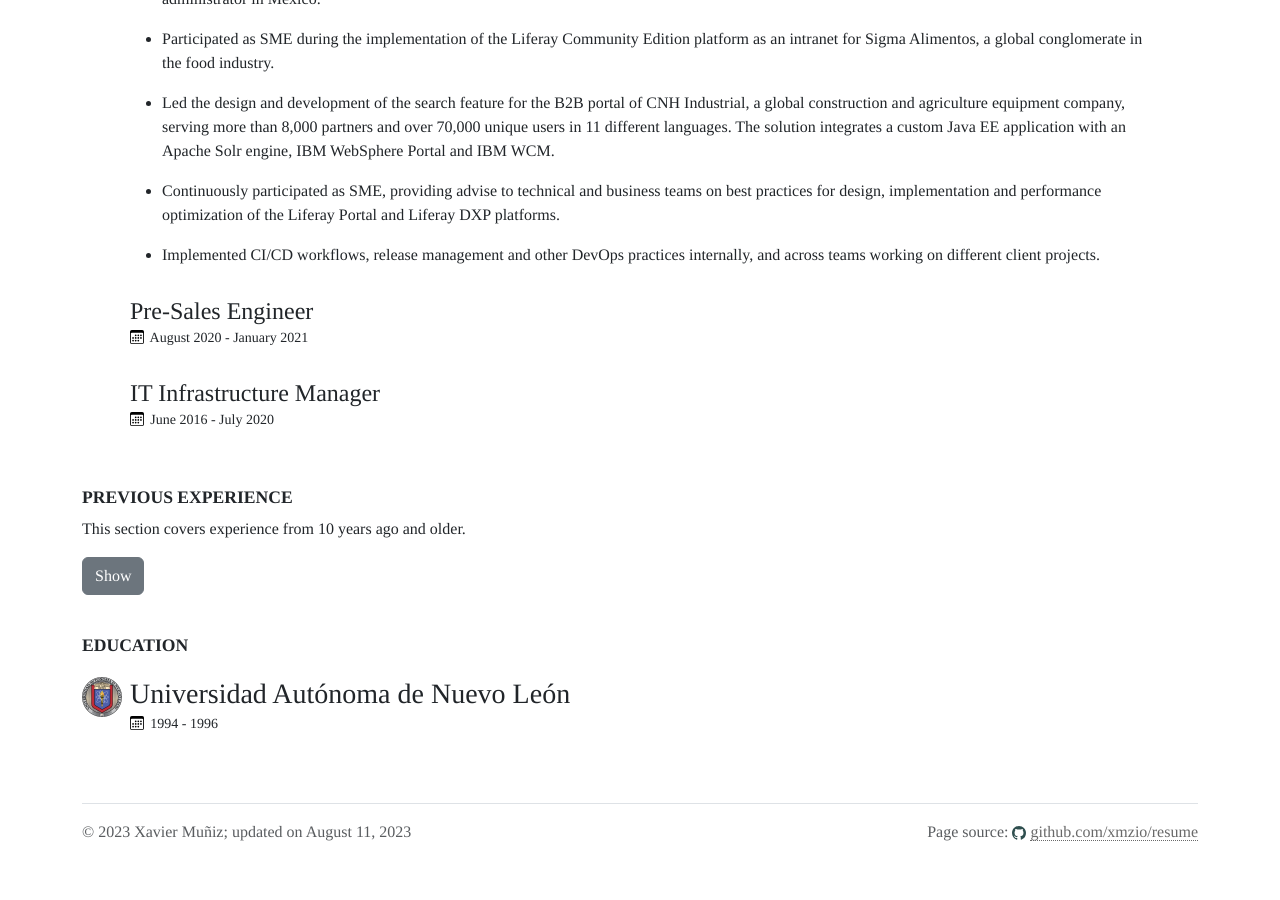
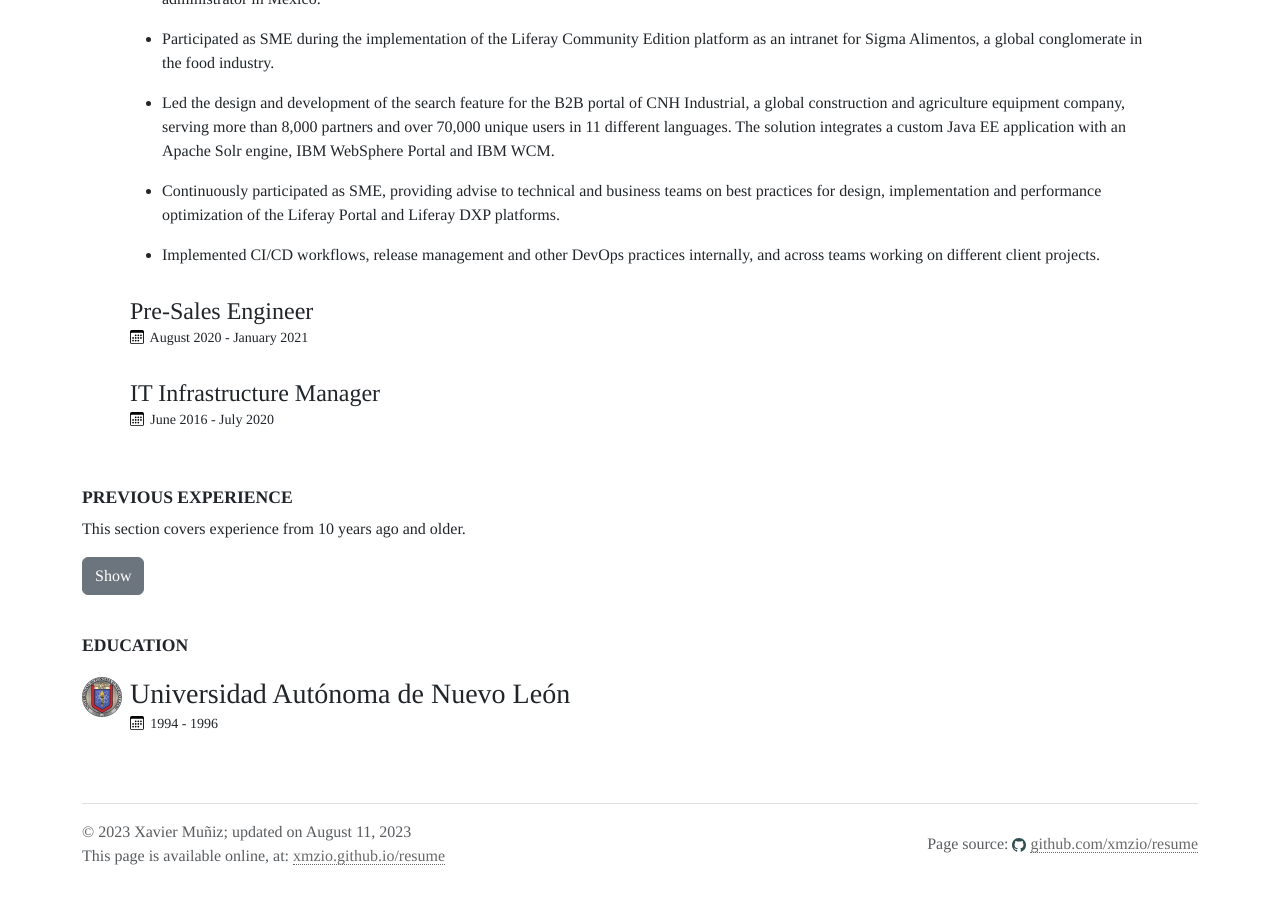
Before and after one commit to xmzio/resume, a Jekyll site: the page built from index.md, in a window 1280 px wide and 900 px high, scrolled down 1501 px. Built offline with Jekyll 4.4.1, drawn with Linux system fonts in a browser that asks for light colours; before the commit the page ends 2377 px from its top, so only the background shows below that.

Commit message:
Adds website link for printable version

```diff
--- a/_config.yml
+++ b/_config.yml
@@ -11,6 +11,10 @@ contact_methods:
   - { symbol_name: telephone,  url: "tel:+1-214-364-4838", title: "+1 214-364-4838", hint: "Call 214-364-4838" }
   #  - { symbol_name: voicemail,  url: "tel:+1-123-456-7890", title: "+1 123-456-7890", caption: "Please leave a message, I'll respond within the next business day" }
   - { symbol_name: home, url: "https://maps.apple.com/?address=Seattle,%20WA,%20United%20States", title: "Seattle, WA", hint: "View Seattle on the map" }
+
+website:
+  title: xmzio.github.io/resume
+  url: https://xmzio.github.io/resume
 
 github_repository:
   title: github.com/xmzio/resume
--- a/_includes/footer.html
+++ b/_includes/footer.html
@@ -4,8 +4,13 @@
     {{ site.footnote | escape }};
     {%- assign date_format = '%B %-d, %Y' -%}
     &nbsp;updated on {{ page.last_modified_at | date: date_format }}
+    <span class="text-muted hide_display">
+      <br>
+      This page is available online, at:
+      <a href="{{ site.website.url }}">{{ site.website.title }}</a>
+    </span>
   </p>
-  <p class="text-muted">
+  <p class="text-muted hide_print" >
     Page source:
     <svg xmlns="http://www.w3.org/2000/svg" width="14" height="14" fill="darkslategray" class="bi bi-github" viewBox="0 0 16 16">
       <path d="M8 0C3.58 0 0 3.58 0 8c0 3.54 2.29 6.53 5.47 7.59.4.07.55-.17.55-.38 0-.19-.01-.82-.01-1.49-2.01.37-2.53-.49-2.69-.94-.09-.23-.48-.94-.82-1.13-.28-.15-.68-.52-.01-.53.63-.01 1.08.58 1.23.82.72 1.21 1.87.87 2.33.66.07-.52.28-.87.51-1.07-1.78-.2-3.64-.89-3.64-3.95 0-.87.31-1.59.82-2.15-.08-.2-.36-1.02.08-2.12 0 0 .67-.21 2.2.82.64-.18 1.32-.27 2-.27.68 0 1.36.09 2 .27 1.53-1.04 2.2-.82 2.2-.82.44 1.1.16 1.92.08 2.12.51.56.82 1.27.82 2.15 0 3.07-1.87 3.75-3.65 3.95.29.25.54.73.54 1.48 0 1.07-.01 1.93-.01 2.2 0 .21.15.46.55.38A8.012 8.012 0 0 0 16 8c0-4.42-3.58-8-8-8z"/>
```
